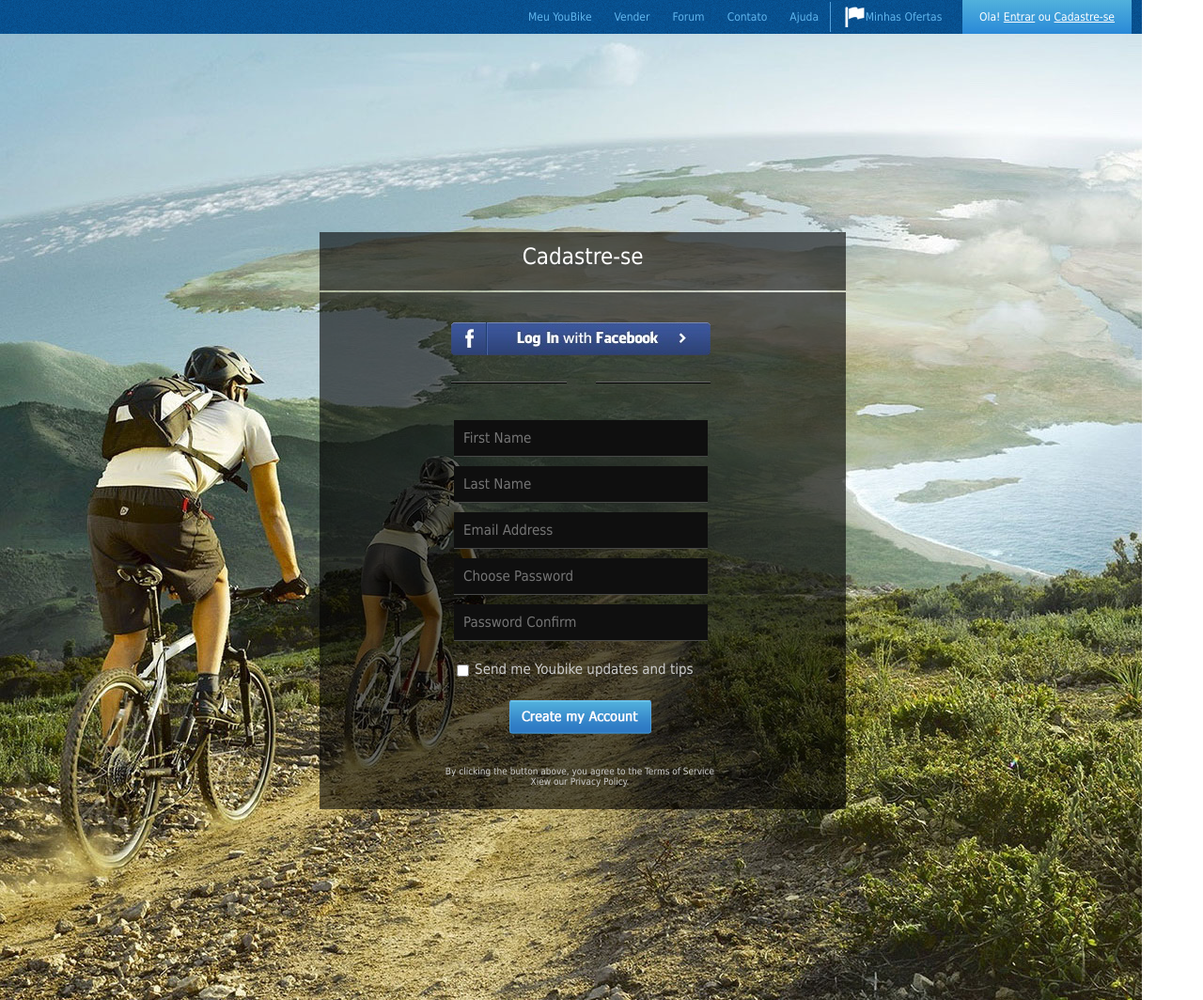
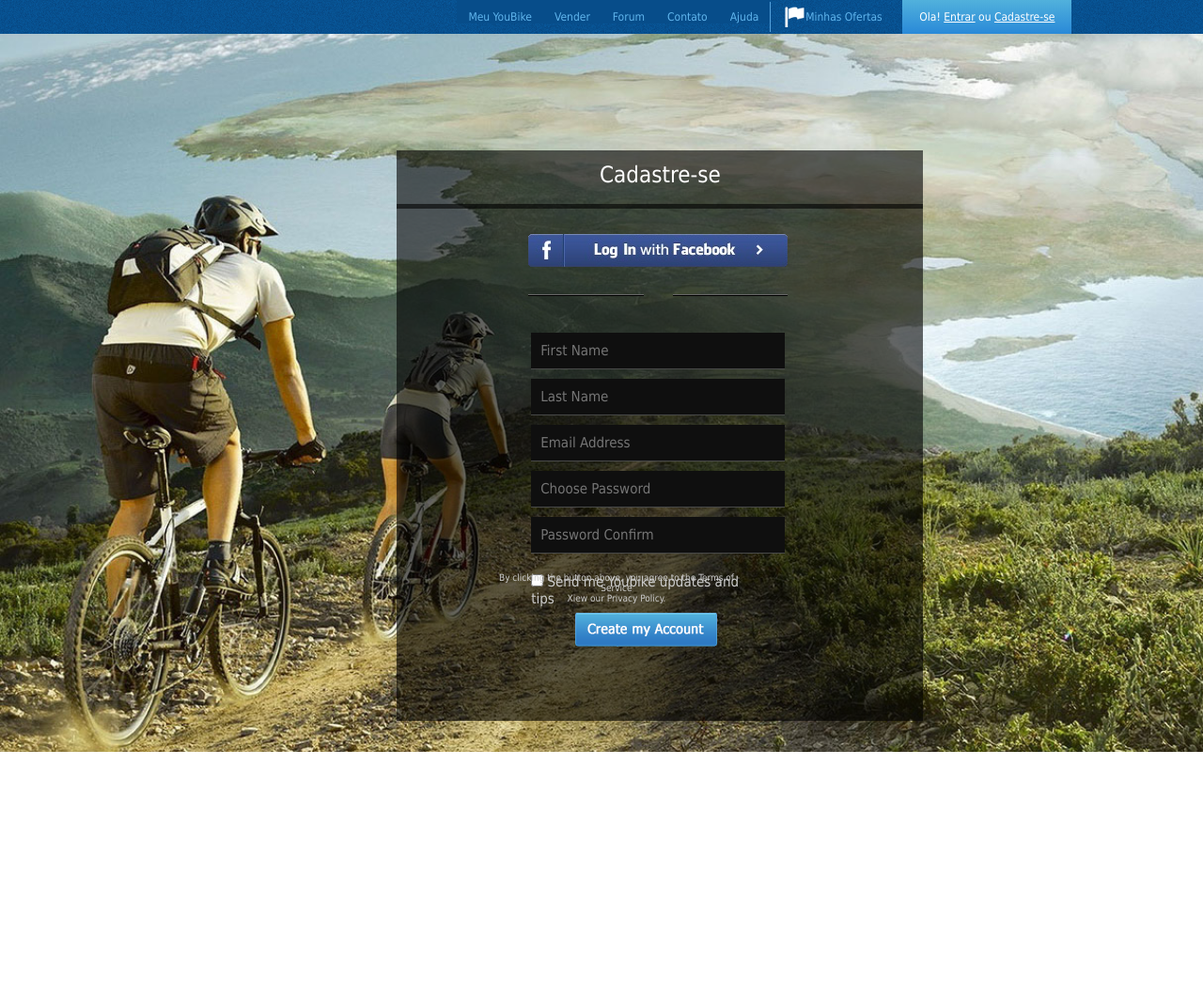
Before and after one commit to voleamp/html_hw_5.1, a plain HTML site: page index.html in a window 1280 px wide. Shown: the whole page at 94% size. After the commit the page ends 800 px from the top, so only its background shows below. Drawn offline with Linux system fonts and the light colour scheme.

Commit message:
changes after

```diff
--- a/css/style.css
+++ b/css/style.css
@@ -1,18 +1,26 @@
+html {
+  background: url(../img/picture.jpg) no-repeat center center fixed;
+  -webkit-background-size: cover;
+  -moz-background-size: cover;
+  -o-background-size: cover;
+  background-size: cover;
+}
 *{
 	margin:  0;
 	padding: 0;
 	font-family: "Tahoma", "Arial";
 
 }
+
 body{
-	height: 100vh;
-    width: 100vh;
+	/*height: 100vh;*/
+    /*width: 100vh;*/
 	font-family: "Tahoma", "Arial";
 }
 header{
-	background: url("../img/header_back.png") no-repeat;
+	background: url("../img/header_back.png");
 	height: 36px;
-    width: 1215px;
+    width: auto;
     font-size: 12px;
     color: #60b5ed;
     text-align: center;
@@ -21,7 +29,8 @@ header{
 .menu_h{
 	background-color: #074d8a;
 	color: #4f9ed7;
-	margin-left: 550px;
+	float: left;
+	margin-left: 38%;
 
 
 }
@@ -88,10 +97,14 @@ a.mh1:visited{color: #ffffff;}
 a.mh1:active{color: #ffffff;}
 a.mh1:hover{color: #ffffff;}
 .main{
-	height: 1028px;
-    width: 1215px;
+	top: 20%;
+	left: 33%;
+
+	height: 61%;
+    width: 29.2%;
     position: absolute;
-    background: url("../img/picture.jpg") no-repeat;
+    /*margin: 10% 20%;*/
+    /*background: url("../img/picture.jpg") no-repeat;*/
 }
 .cadastre-se{
 
@@ -102,8 +115,7 @@ a.mh1:hover{color: #ffffff;}
     color white;
 	text-align: center;
 	font-size: 24px;
-	top: 20.5%;
-	left: 28%;
+	margin-bottom: 1%;
 
 }
 .inner{
@@ -117,8 +129,8 @@ a.mh1:hover{color: #ffffff;}
     width: 560px;
     background: rgba(0,0,0,0.6);
     position: absolute;
-    top: 26.75%;
-	left: 28%;
+    top: 11%;
+	margin-top: 1%;
 }
 .fb{
 	top: 5.75%;
@@ -147,7 +159,7 @@ a.mh1:hover{color: #ffffff;}
 	/*margin-top: 119px;
     padding-left: 173px;*/
 }
-input{
+input.a{
 	display: block;
     padding-top: 10px;
     padding-bottom: 10px;
@@ -164,25 +176,31 @@ input{
     border-bottom-width: 1px;
 	border-color: #484948;
 }
-input:hover{
+input.a:hover{
 	background: #1b5288;
 	-webkit-box-shadow: -1px -1px 11px 1px rgba(79,139,178,1);
 	-moz-box-shadow: -1px -1px 11px 1px rgba(79,139,178,1);
 	box-shadow: -1px -1px 11px 1px rgba(79,139,178,1);
 }
+input.b{
+	display: block;
+	top: 77%;
+	left: 17%;
+	position: absolute;
+}
 .chkbx input{
 	top: 65%;
 	left: 1%;
-	height:13px;
-    width: 13px;
+	height:3%;
+    width: 100%;
 	display: block;
 	position: absolute;
 	font-size: 15px;
 	color: #cccccc;
 }
-.chkbx label{
+label{
 	top: 66.5%;
-	left: 8%;
+	/*left: 8%;*/
 	height:13px;
     width: 247px;
 	display: block;
@@ -190,16 +208,17 @@ input:hover{
 	font-size: 15px;
 	color: #cccccc;
 }
-.button{
-	top: 79%;
-	left: 36%;
+button{
+	top: 77%;
+	left: 20%;
 	display: block;
 	position: absolute;
+
 }
 .futer{
-	top: 75.75%;
-	left: 39%;
-	display: block;
+	top: 92%;
+	left: 25%;
+	/*display: block;*/
 	position: absolute;
 	font-size: 10px;
 	color: #cccccc;
--- a/index.html
+++ b/index.html
@@ -14,11 +14,11 @@
 				<li><a class="mh" href="#">Contato</a></li>
 				<li><a class="mh" href="#">Ajuda</a></li>
 			</ul>
-			<span class="flag">
+			<div class="flag">
 				<div class="flag_in">
 				Minhas Ofertas
 				</div>
-			</span>
+			</div>
 			<span class="ola">
 			<div class="ola_in">
 				Ola!
@@ -40,23 +40,17 @@
 			<div class="line">
 				<img src="img/line.png" alt="">
 			</div>
-			<div class="form1">
-				    <p><input class=type="text" name="first name" placeholder="First Name"></p>
- 					<p><input type="text" name="last name" placeholder="Last Name"></p>
- 					<p><input type="email" name="email" placeholder="Email Address"></p>
- 					<p><input type="password" name="choose password" placeholder="Choose Password"></p>
- 					<p><input type="password" name="password confirm" placeholder="Password Confirm"></p>
+			<form class="form1">
+				    <p><input class="a" type="text" name="first name" placeholder="First Name"></p>
+ 					<p><input class="a" type="text" name="last name" placeholder="Last Name"></p>
+ 					<p><input class="a" type="email" name="email" placeholder="Email Address"></p>
+ 					<p><input class="a" type="password" name="choose password" placeholder="Choose Password"></p>
+ 					<p><input class="a" type="password" name="password confirm" placeholder="Password Confirm"></p>
 
-					<div class="chkbx">
- 						<input type="checkbox" name="send_me">
-						<label for="send_me">Send me Youbike updates and tips</label>
- 					</div class="chkbx">
+					<p><label><input type="checkbox" name="send_me">   Send me Youbike updates and tips</label></p>
+					<p><input class="b" type="image" src="img/button.png" alt="Submit details" /></p>
 
-			</div>
-			<div class="button">
-				<a href="#"><img src="img/button.png" alt=""></a>
-			</div>
-
+			</form>
 		</div>
 		<div class="futer">By clicking the button above, you agree to the Terms of Service<br>
 		Xiew our Privacy Policy.</div>
```
